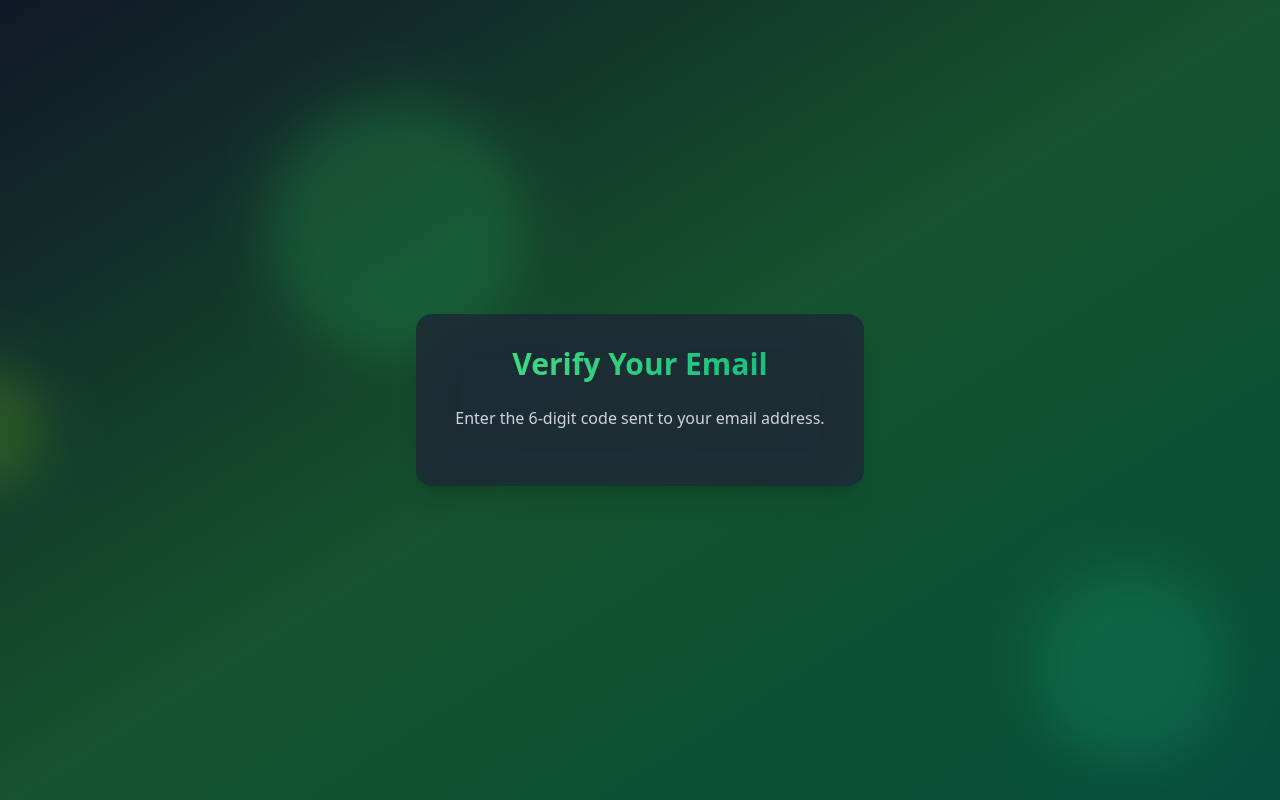
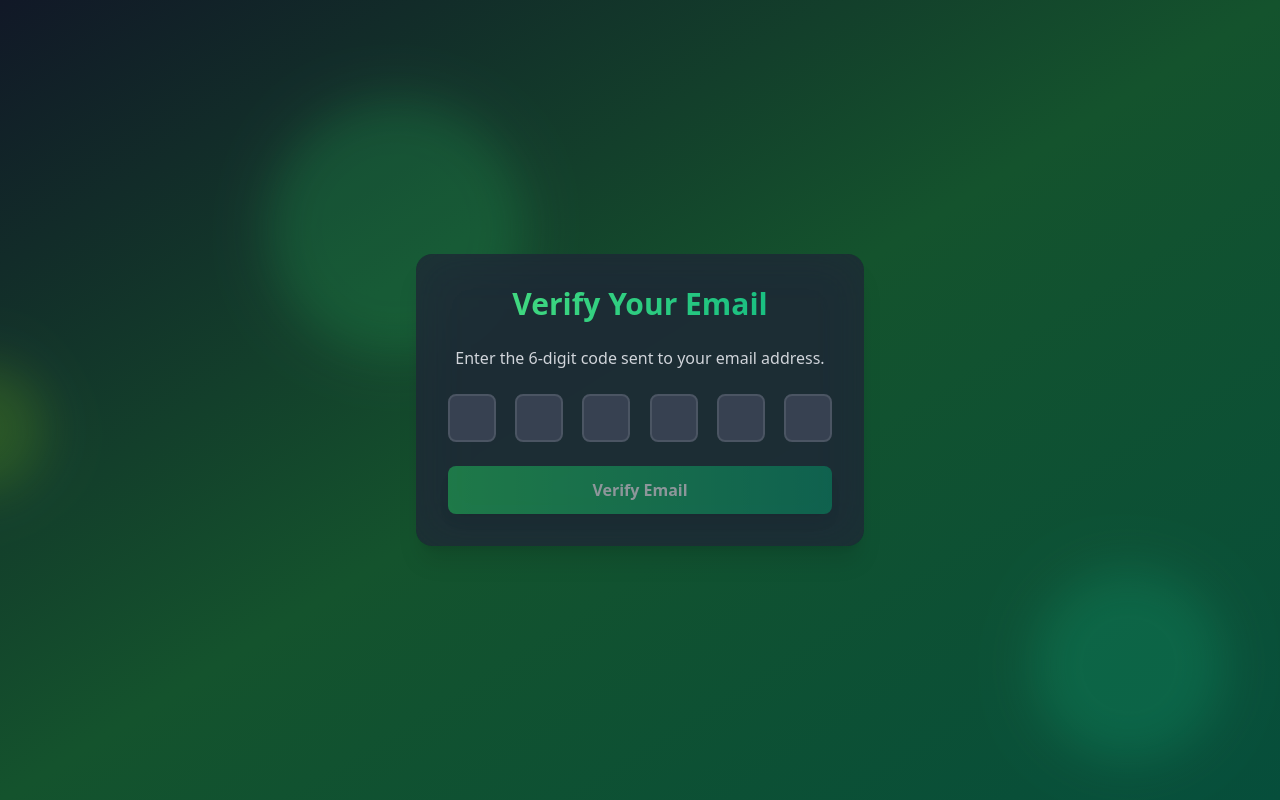
Before and after one commit to KAMO333/mern-advanced-auth, a React (Vite) app in the folder frontend/: page /verify-email in a window 1280 px wide. Built offline with nearby package versions, Linux system fonts and the light colour scheme.

Commit message:
verification ui

```diff
--- a/frontend/src/pages/EmailVerificationPage.jsx
+++ b/frontend/src/pages/EmailVerificationPage.jsx
@@ -7,6 +7,11 @@ const EmailVerificationPages = () => {
   const [code, setCode] = useState(["", "", "", "", "", ""]);
   const inputRefs = useRef([]);
   const navigate = useNavigate();
+  const isLoading = false;
+
+  const handleChange = () => {};
+  const handleKeyDown = () => {};
+  const handleSubmit = () => {};
 
   return (
     <div className="max-w-md w-full bg-gray-800 bg-opacity-50 backdrop-filter backdrop-blur-xl rounded-2xl shadow-xl overflow-hidden">
@@ -22,6 +27,32 @@ const EmailVerificationPages = () => {
         <p className="text-center text-gray-300 mb-6">
           Enter the 6-digit code sent to your email address.
         </p>
+
+        <form onSubmit={handleSubmit} className="space-y-6">
+          <div className="flex justify-between">
+            {code.map((digit, index) => (
+              <input
+                key={index}
+                ref={(el) => (inputRefs.current[index] = el)}
+                type="text"
+                maxLength="6"
+                value={digit}
+                onChange={(e) => handleChange(index, e.target.value)}
+                onKeyDown={(e) => handleKeyDown(index, e)}
+                className="w-12 h-12 text-center text-2xl font-bold bg-gray-700 text-white border-2 border-gray-600 rounded-lg focus:border-green-500 focus:outline-none"
+              />
+            ))}
+          </div>
+          <motion.button
+            whileHover={{ scale: 1.05 }}
+            whileTap={{ scale: 0.95 }}
+            type="submit"
+            disabled={isLoading || code.some((digit) => !digit)}
+            className="w-full bg-gradient-to-r from-green-500 to-emerald-600 text-white font-bold py-3 px-4 rounded-lg shadow-lg hover:from-green-600 hover:to-emerald-700 focus:outline-none focus:ring-2 focus:ring-green-500 focus:ring-opacity-50 disabled:opacity-50"
+          >
+            {isLoading ? "Verifying..." : "Verify Email"}
+          </motion.button>
+        </form>
       </motion.div>
     </div>
   );
```
